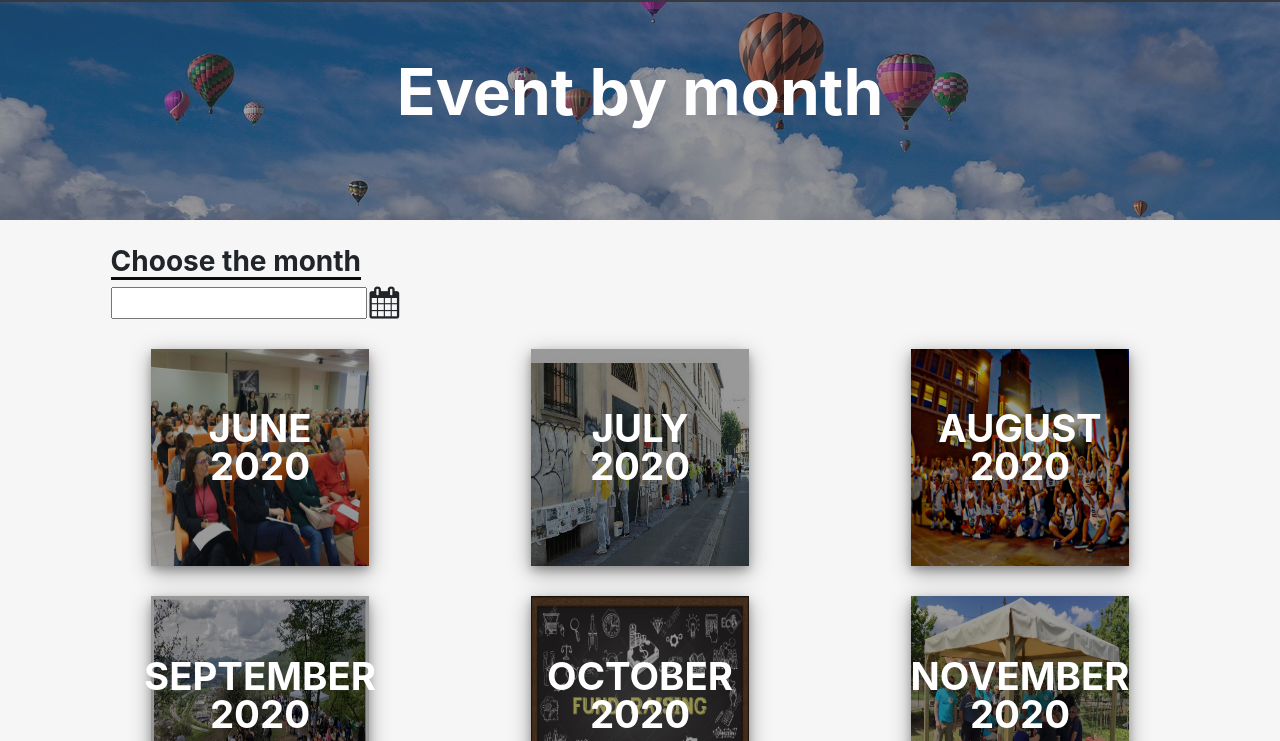
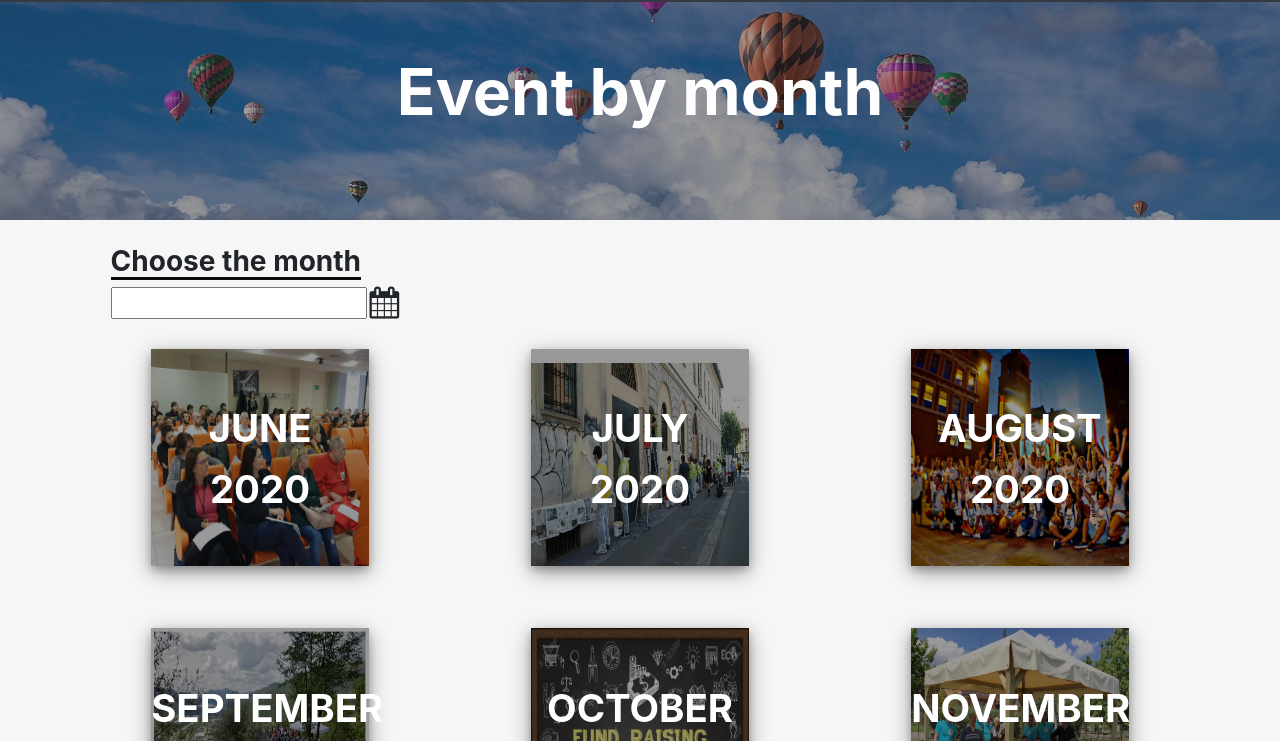
Before and after one commit to Konsov/Hypermedia-Project, a website: page public/pages/allevent.html in a window 1280 px wide. Shown: the part 59-800 px from the top of the page. Drawn offline with nearby package versions, Linux system fonts and the light colour scheme; no server answers.

Commit message:
little change

```diff
--- a/public/assets/css/mystyle.css
+++ b/public/assets/css/mystyle.css
@@ -196,7 +196,7 @@
   color:white;
   font-weight: bold;
   text-transform: uppercase;
-  position: absolute;
+  position: relative;
   margin-top: -13vw;
 
 
@@ -207,8 +207,8 @@
   font-size: 3vw;
   font-weight: bold;
   text-transform: uppercase;
-  position: absolute;
-  margin-top: -10vw;
+  position: relative;
+  margin-top: -1vw;
 
 }
 
@@ -418,6 +418,7 @@ margin-left:5vw;
   margin-top: 30px;
   flex:auto;
   width: 15vw;
+  padding-bottom: 5vw;
 
 }
 
@@ -441,7 +442,7 @@ margin-left:5vw;
 }
 .array_person p {
   text-align: center;
-  width: 100%;
+  width: 17vw;
 }
 
 .array_person #profession {
--- a/public/assets/js/allevent.js
+++ b/public/assets/js/allevent.js
@@ -61,12 +61,12 @@ function setDate(m,y){
         }
 
         elem += '<div class="array_person"  align="center">'
-        elem += '<div class="column" style="transform: rotate(0);">'
-        elem += '<a class="stretched-link" href="/pages/eventmonth.html?month='+(m+1+j)+'&year='+y+'">'
+        elem += '<div class="column">'
+        elem += '<a href="/pages/eventmonth.html?month='+(m+1+j)+'&year='+y+'">'
         elem += '<img src="'+ img[i] +'" "alt="personeImage" style="filter: brightness(60%); saturate(140%)">'
         elem += '</a>'
-        elem += '<p id="month">'+ month[(m+j)] +'</p>'
-        elem += '<p id="year">'+ y +'</p>'
+        elem += '<a style="text-decoration:none" href="/pages/eventmonth.html?month='+(m+1+j)+'&year='+y+'"><p id="month">'+ month[(m+j)] +'</p></a>'
+        elem += '<a style="text-decoration:none" href="/pages/eventmonth.html?month='+(m+1+j)+'&year='+y+'"><p id="year">'+ y +'</p></a>'
         elem += '</a>'
         elem += '</div>'
         elem += '</div>'
```
Also changed, not shown: public/pages/donate.html (+4 -4 lines).
